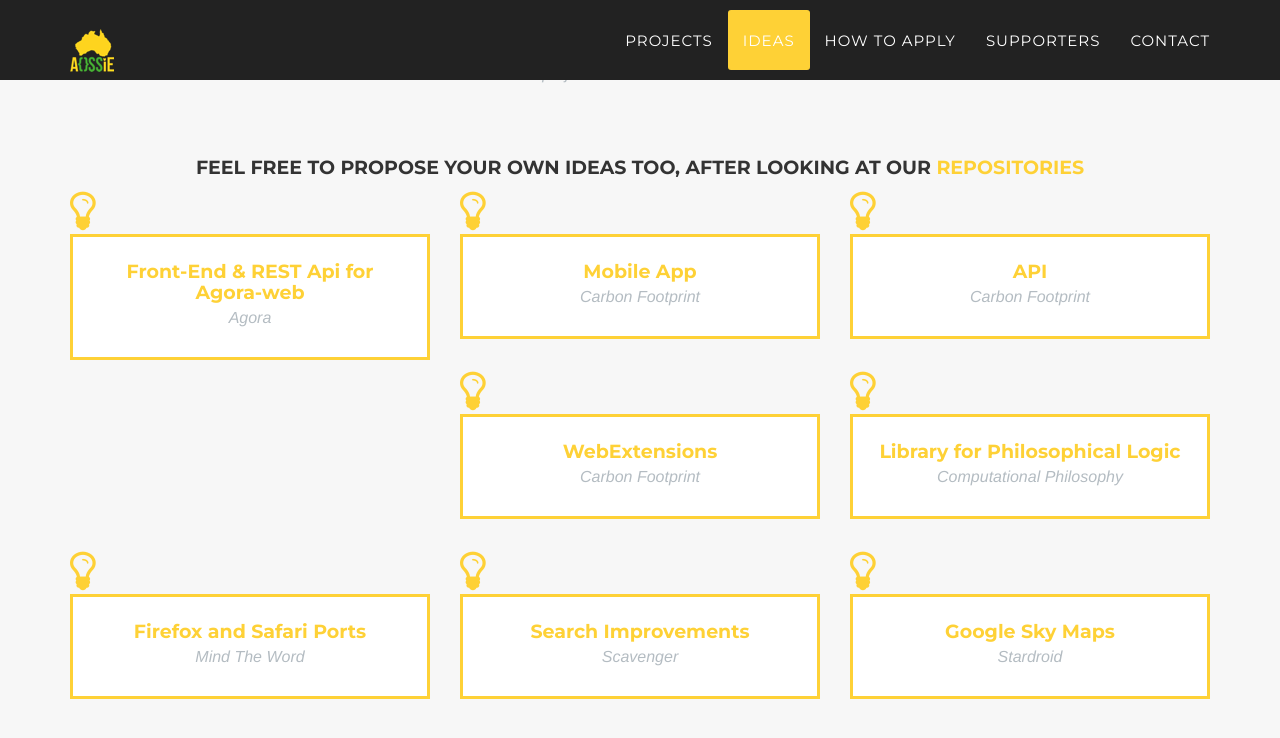
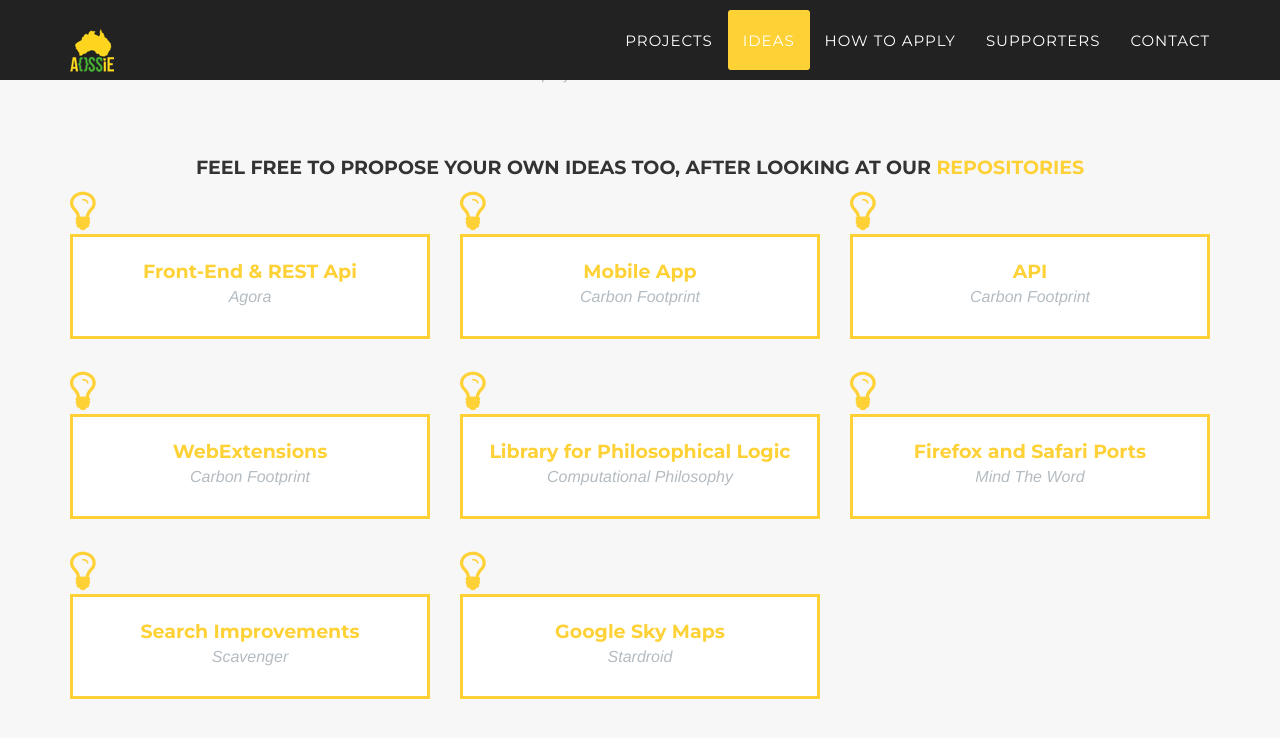
Before and after one commit to DimuthuKasunWP/aossie.gitlab.io, a Jekyll site: the page built from index.html, in a window 1280 px wide and 900 px high, scrolled down 2009 px. Shown: the top 738 px of the window. Built offline with Jekyll 4.4.1, drawn with Linux system fonts in a browser that asks for light colours; some web fonts are replaced.

Commit message:
Simplify title

```diff
--- a/_config.yml
+++ b/_config.yml
@@ -53,7 +53,7 @@ people:
 # Ideas
 ideas:
 - project: Agora
-  title: Front-End & REST Api for Agora-web
+  title: Front-End & REST Api
   id: 1
   description: agora-web.md
 - project: Carbon Footprint
```
